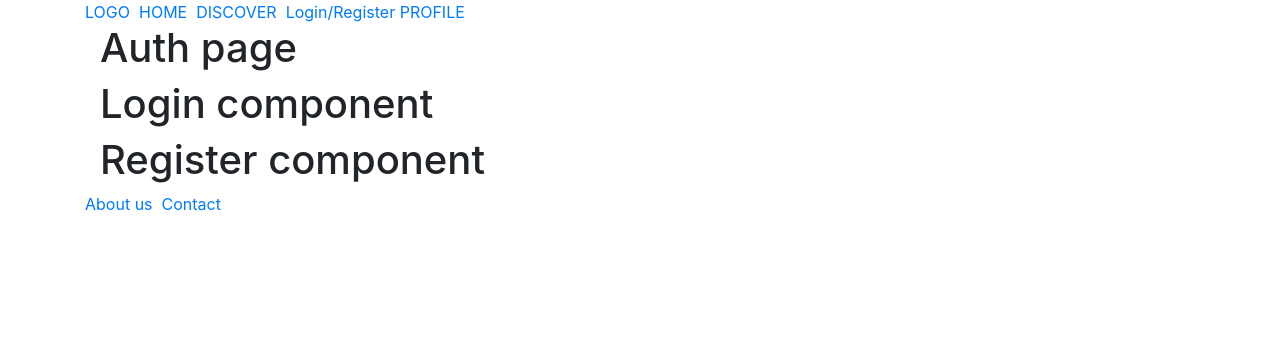
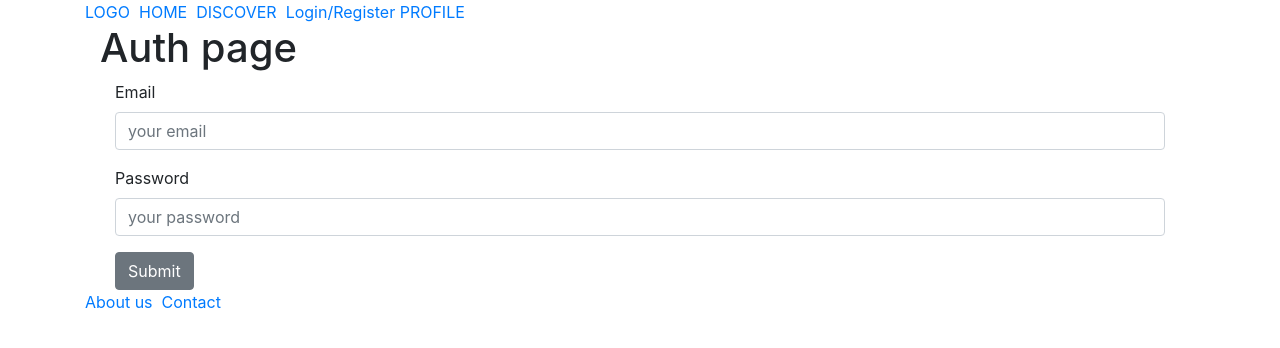
Before and after one commit to HuangStanley050/studious-fortnight, a React (Create React App) app in the folder client/: page /auth in a window 1280 px wide. Shown: the top 348 px of the page. Built offline with nearby package versions, Linux system fonts and the light colour scheme.

Commit message:
local login working

```diff
--- /dev/null
+++ b/client/src/api.js
@@ -0,0 +1,3 @@
+export default {
+  login: "/auth/local/login"
+};
--- a/client/src/components/Login.jsx
+++ b/client/src/components/Login.jsx
@@ -1,7 +1,79 @@
 import React, { useState, useEffect } from "react";
+import { login } from "../store/actions/authActions";
+import { connect } from "react-redux";
+import {
+  Button,
+  Form,
+  FormGroup,
+  Label,
+  Input,
+  FormText,
+  Container
+} from "reactstrap";
 
-const Login = props => {
-  return <h1>Login component</h1>;
+const useForm = () => {
+  const [form, setValue] = useState({
+    email: "",
+    password: ""
+  });
+  const handleChange = e => {
+    setValue({
+      ...form,
+      [e.target.name]: e.target.value
+    });
+  };
+  const resetFields = () => {
+    setValue({
+      ...form,
+      email: "",
+      password: ""
+    });
+  };
+
+  return [form, handleChange, resetFields];
 };
 
-export default Login;
+const Login = ({ login }) => {
+  const [form, handleChange, resetFields] = useForm();
+  const handleSubmit = e => {
+    e.preventDefault();
+    login(form);
+    resetFields();
+  };
+  return (
+    <Container>
+      <Form onSubmit={handleSubmit}>
+        <FormGroup>
+          <Label for="exampleEmail">Email</Label>
+          <Input
+            type="email"
+            name="email"
+            id="exampleEmail"
+            value={form.email}
+            onChange={handleChange}
+            placeholder="your email"
+          />
+        </FormGroup>
+        <FormGroup>
+          <Label for="examplePassword">Password</Label>
+          <Input
+            type="password"
+            name="password"
+            value={form.password}
+            id="examplePassword"
+            onChange={handleChange}
+            placeholder="your password"
+          />
+        </FormGroup>
+        <Button>Submit</Button>
+      </Form>
+    </Container>
+  );
+};
+const mapDispatch = dispatch => ({
+  login: userInfo => dispatch(login(userInfo))
+});
+export default connect(
+  null,
+  mapDispatch
+)(Login);
--- a/client/src/pages/Auth.jsx
+++ b/client/src/pages/Auth.jsx
@@ -8,7 +8,7 @@ const AuthPage = props => {
     <Container>
       <h1>Auth page</h1>
       <Login />
-      <Register />
+      {/*<Register />*/}
     </Container>
   );
 };
--- a/client/src/setupStore.js
+++ b/client/src/setupStore.js
@@ -1,4 +1,5 @@
 import { createStore, applyMiddleware, compose, combineReducers } from "redux";
+import authReducer from "./store/reducers/authReducer";
 import thunk from "redux-thunk";
 
 const composeEnhancers =
@@ -7,7 +8,7 @@ const composeEnhancers =
     : null || compose;
 
 const rootReducer = combineReducers({
-  placeholder: () => null
+  auth: authReducer
   // error: errorReducer
 });
 
--- /dev/null
+++ b/client/src/store/actions/auth.js
@@ -0,0 +1,8 @@
+export default {
+  LOGIN_START: "LOGIN_START",
+  LOGIN_OKAY: "LOGIN_OKAY",
+  LOGIN_FAIL: "LOGIN_FAIL",
+  REGISTER_START: "REGISTER_START",
+  REGISTER_OKAY: "REGISTER_OKAY",
+  REGISTER_FAIL: "REGISTER_FAIL"
+};
--- /dev/null
+++ b/client/src/store/actions/authActions.js
@@ -0,0 +1,29 @@
+import Action from "./index";
+import axios from "axios";
+import API from "../../api";
+
+const loginStart = () => ({
+  type: Action.LOGIN_START
+});
+
+const loginOkay = userInfo => ({
+  type: Action.LOGIN_OKAY,
+  userInfo
+});
+
+const loginFail = err => ({
+  type: Action.LOGIN_OKAY,
+  err
+});
+
+// async function
+
+export const login = userInfo => {
+  return async dispatch => {
+    console.log(userInfo);
+    dispatch(loginStart());
+    let result = await axios.post(API.login, userInfo);
+    dispatch(loginOkay(result.data.userInfo));
+    console.log(result.data);
+  };
+};
--- /dev/null
+++ b/client/src/store/actions/index.js
@@ -0,0 +1,3 @@
+import authAction from "./auth";
+
+export default { ...authAction };
--- /dev/null
+++ b/client/src/store/reducers/authReducer.js
@@ -0,0 +1,30 @@
+import Action from "../actions";
+const initialState = {
+  isAuth: false,
+  userInfo: {},
+  loading: false
+};
+
+const reducer = (state = initialState, action) => {
+  switch (action.type) {
+    case Action.LOGIN_START:
+      return {
+        ...state,
+        loading: true
+      };
+    case Action.LOGIN_OKAY:
+      return {
+        ...state,
+        isAuth: true,
+        userInfo: {
+          ...state.userInfo,
+          ...action.userInfo
+        },
+        loading: false
+      };
+    default:
+      return state;
+  }
+};
+
+export default reducer;
```
Also changed, not shown: 2 other files (tests, documents, lock files or other folders).
